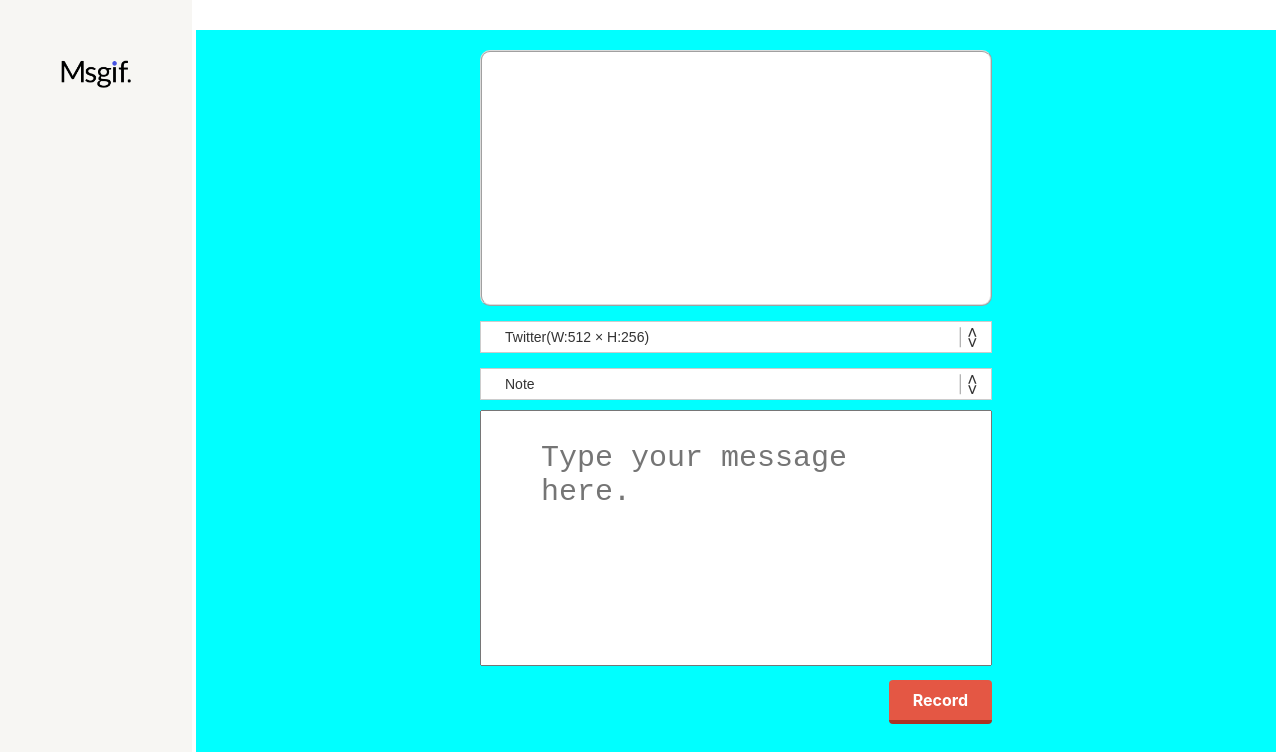
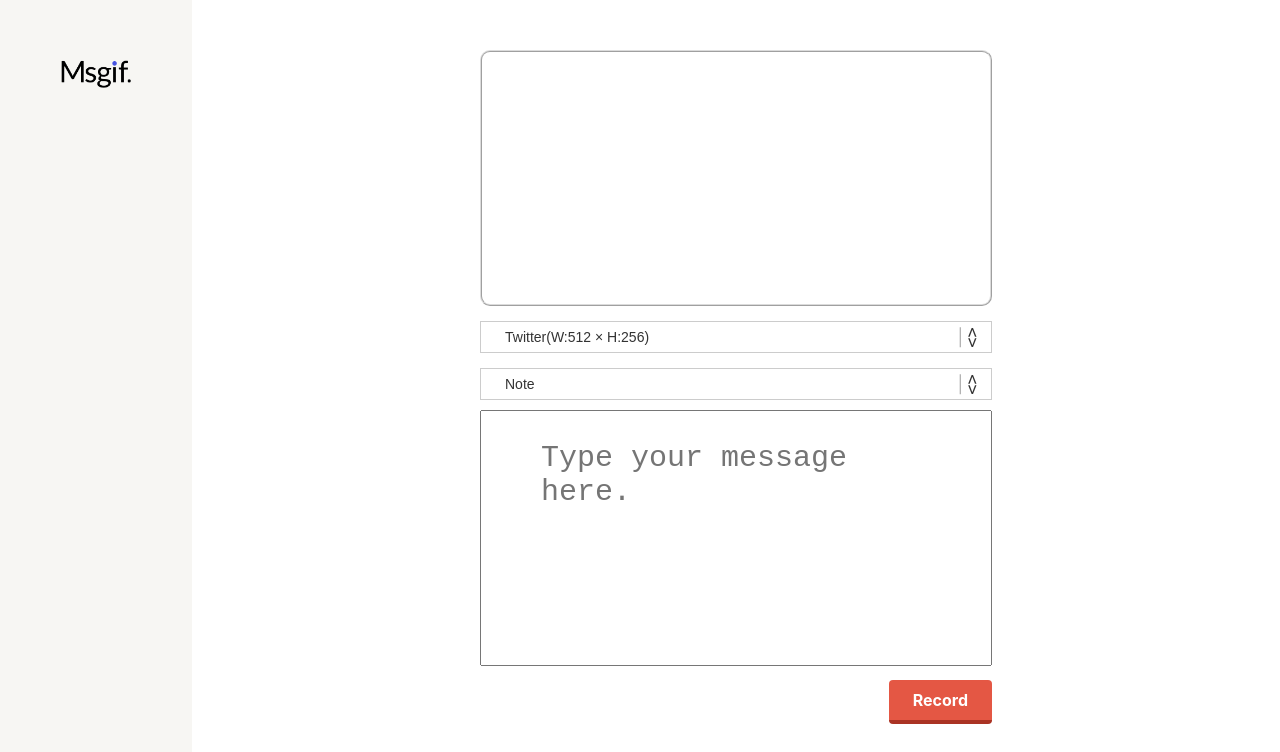
Before and after one commit to marieooq/react-msgif, a React (Create React App) app: page / in a window 1280 px wide. Shown: the top 752 px of the page. Built offline with nearby package versions, Linux system fonts and the light colour scheme; a web font is replaced by a local one.

Commit message:
remove the background-color of inner

```diff
--- a/src/App.css
+++ b/src/App.css
@@ -25,14 +25,11 @@
   width: 1080px;
   margin: 30px auto;
   display: flex;
-  /* justify-content: space-between; */
   box-sizing: border-box;
-  background-color: aqua;
 }
 
 #left {
   width: 512px;
-  /* background-color: aqua; */
 }
 
 #left-left {
```
